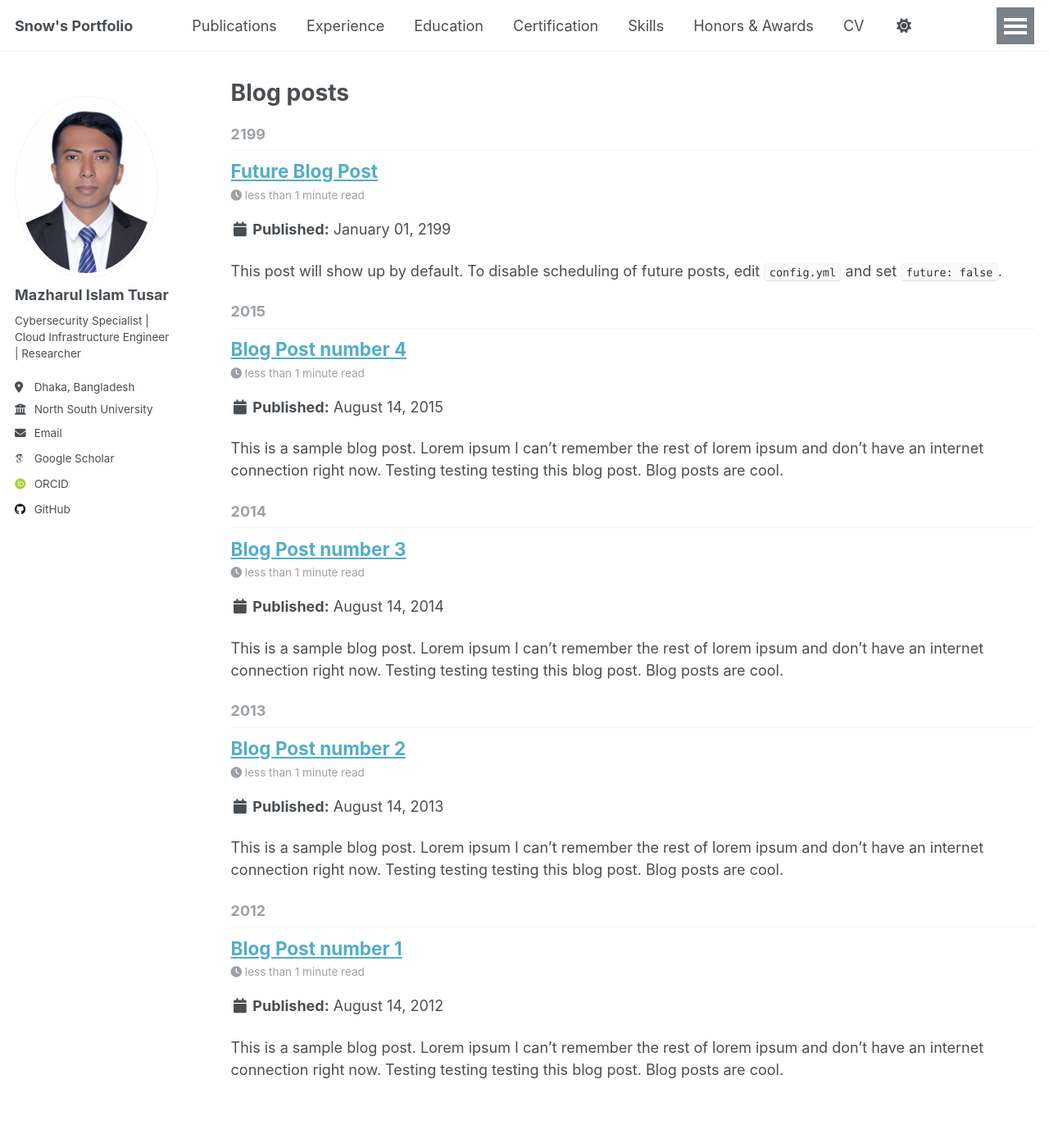
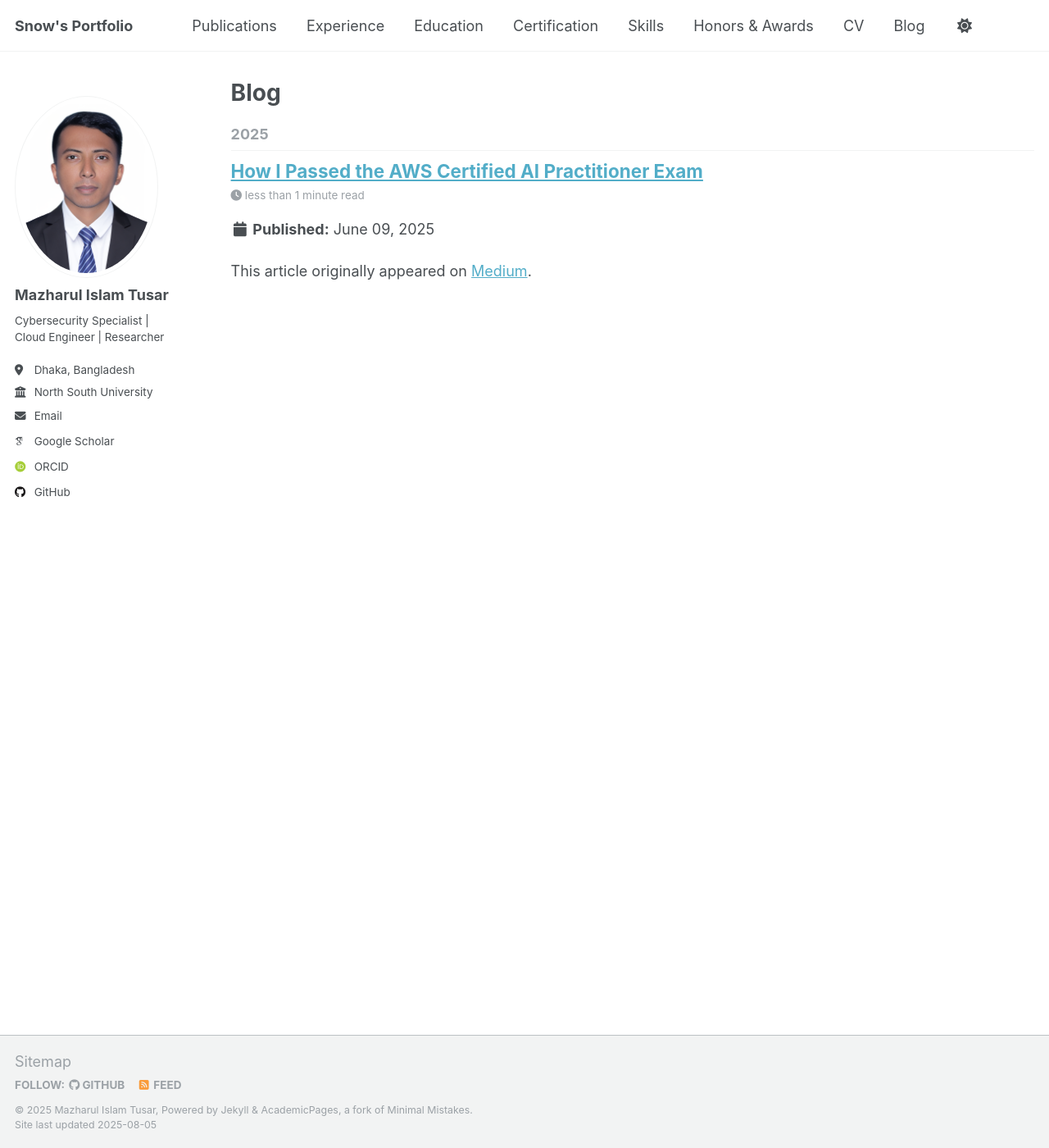
Before and after one commit to mazharsnow/mazharsnow.github.io, a Jekyll site: the page built from _pages/blog.html, in a window 1280 px wide and 1400 px high. Shown: the whole window at 82% size. Built offline with Jekyll 4.4.1, drawn with Linux system fonts in a browser that asks for light colours; some web fonts are replaced; a script that is not in the unit is left out.

Commit message:
Replaced year-archive with blog page

```diff
--- a/_config.yml
+++ b/_config.yml
@@ -25,7 +25,7 @@ author:
   avatar           : "Mazharul_Islam.png"
   name             : "Mazharul Islam Tusar"
   pronouns         : # example: "she/her"
-  bio              : "Cybersecurity Specialist | Cloud Infrastructure Engineer | Researcher"
+  bio              : "Cybersecurity Specialist | Cloud Engineer | Researcher"
   location         : "Dhaka, Bangladesh"
   employer         : "North South University"
   uri              : # URL
--- a/_data/navigation.yml
+++ b/_data/navigation.yml
@@ -30,5 +30,5 @@ main:
     # url: /cv/
     url: /files/resume.pdf
 
-  - title: "Blog Posts"
-    url: /year-archive/
+  - title: "Blog"
+    url: /blog/
--- a/_pages/year-archive.html
+++ b/_pages/blog.html
@@ -1,10 +1,8 @@
 ---
 layout: archive
-permalink: /year-archive/
-title: "Blog posts"
+permalink: /blog/
+title: "Blog"
 author_profile: true
-redirect_from:
-  - /wordpress/blog-posts/
 ---
 
 {% include base_path %}
--- a/_posts/2012-08-14-blog-post-1.md
+++ /dev/null
@@ -1,20 +0,0 @@
----
-title: 'Blog Post number 1'
-date: 2012-08-14
-permalink: /posts/2012/08/blog-post-1/
-tags:
-  - cool posts
-  - category1
-  - category2
----
-
-This is a sample blog post. Lorem ipsum I can't remember the rest of lorem ipsum and don't have an internet connection right now. Testing testing testing this blog post. Blog posts are cool.
-
-Headings are cool
-======
-
-You can have many headings
-======
-
-Aren't headings cool?
-------
--- a/_posts/2013-08-14-blog-post-2.md
+++ /dev/null
@@ -1,20 +0,0 @@
----
-title: 'Blog Post number 2'
-date: 2013-08-14
-permalink: /posts/2013/08/blog-post-2/
-tags:
-  - cool posts
-  - category1
-  - category2
----
-
-This is a sample blog post. Lorem ipsum I can't remember the rest of lorem ipsum and don't have an internet connection right now. Testing testing testing this blog post. Blog posts are cool.
-
-Headings are cool
-======
-
-You can have many headings
-======
-
-Aren't headings cool?
-------
--- a/_posts/2014-08-14-blog-post-3.md
+++ /dev/null
@@ -1,20 +0,0 @@
----
-title: 'Blog Post number 3'
-date: 2014-08-14
-permalink: /posts/2014/08/blog-post-3/
-tags:
-  - cool posts
-  - category1
-  - category2
----
-
-This is a sample blog post. Lorem ipsum I can't remember the rest of lorem ipsum and don't have an internet connection right now. Testing testing testing this blog post. Blog posts are cool.
-
-Headings are cool
-======
-
-You can have many headings
-======
-
-Aren't headings cool?
-------
--- /dev/null
+++ b/_posts/2025-06-09-aws-ai-practitioner-prep.md.md
@@ -0,0 +1,21 @@
+---
+title: "How I Passed the AWS Certified AI Practitioner Exam"
+date: 2025-06-09
+layout: single
+author_profile: true
+read_time: true
+share: true
+permalink: /blog/aws-certified-ai-practitioner-journey/
+---
+
+This article originally appeared on [Medium](https://medium.com/@mazharulislamtusar/how-i-passed-the-aws-certified-ai-practitioner-exam-my-preparation-journey-3f2f2c7c5ac6).
+
+{% include external_link_warning.html %}
+
+**In this post I explain:**
+- ✅ Why I took the AIF‑C01 certification
+- 🧩 My study plan using AWS Skill Builder, Udemy & hands‑on labs
+- 💡 What helped me pass with a score of 885/1000
+- ✏️ Practical tips to prepare effectively
+
+Feel free to read the full version on Medium!
--- a/_posts/2199-01-01-future-post.md
+++ /dev/null
@@ -1,11 +0,0 @@
----
-title: 'Future Blog Post'
-date: 2199-01-01
-permalink: /posts/2012/08/blog-post-4/
-tags:
-  - cool posts
-  - category1
-  - category2
----
-
-This post will show up by default. To disable scheduling of future posts, edit `config.yml` and set `future: false`.
```
Also changed, not shown: _pages/about.md (+1 -1 lines), _posts/2015-08-14-blog-post-4.md (deleted, +0 -20 lines).
